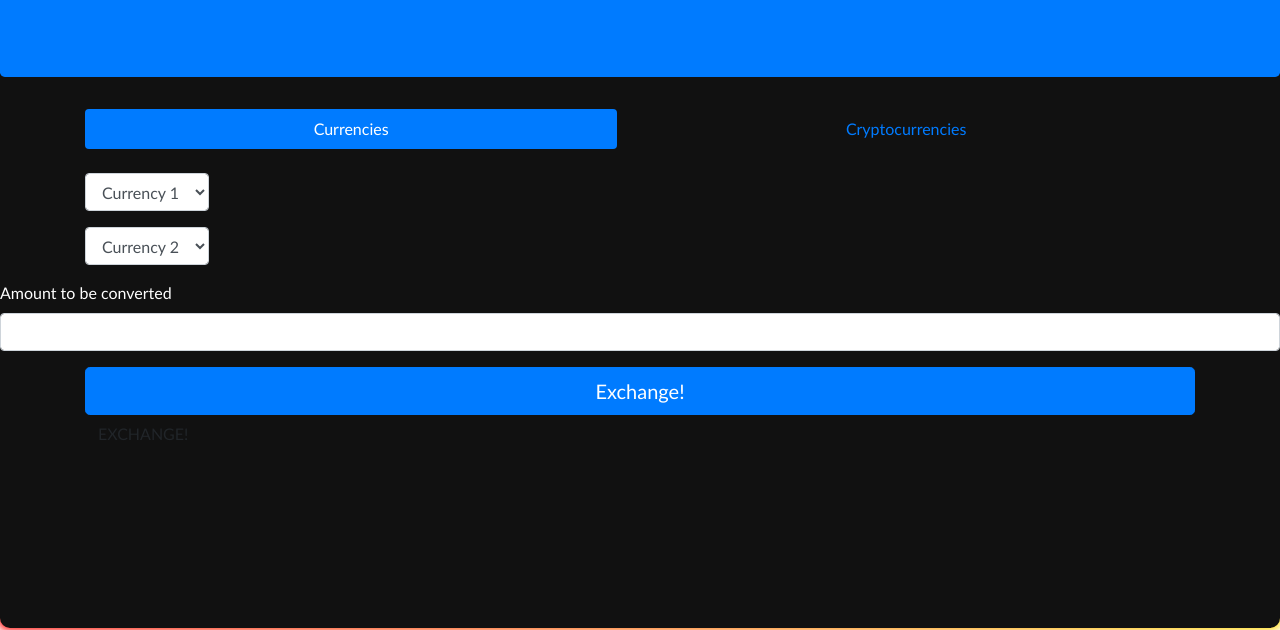
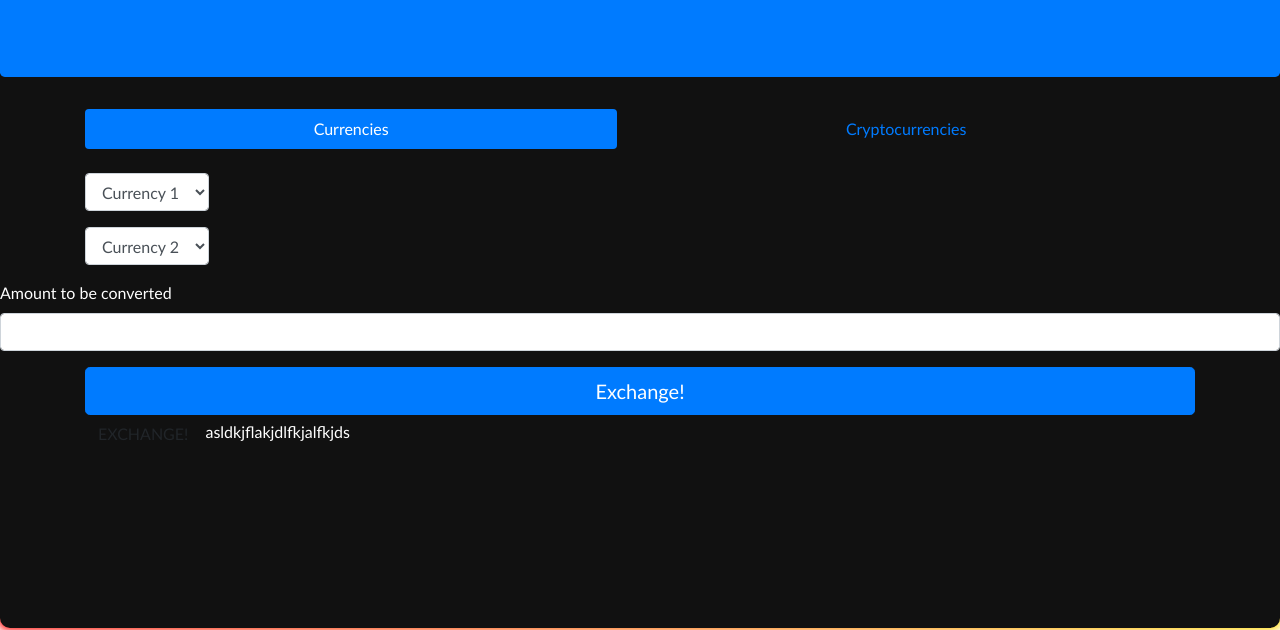
Before and after one commit to himadris1987/Buy_Buy_Buy, a plain HTML site: page index.html in a window 1280 px wide. Shown: the part 172-802 px from the top of the page. Drawn offline with nearby package versions, Linux system fonts and the light colour scheme; no server answers.

Commit message:
trying again

```diff
--- a/index.html
+++ b/index.html
@@ -65,7 +65,7 @@
     <div class="container">
       <input class="btn btn-primary btn-lg btn-block" id="exchangeCur" type="submit" value="Exchange!">
       <button class="btn" id="exchangeCur" type="submit" value="Exchange!" type="button2">EXCHANGE!</button>
-
+      asldkjflakjdlfkjalfkjds
   </div>
 
 </body>
```
